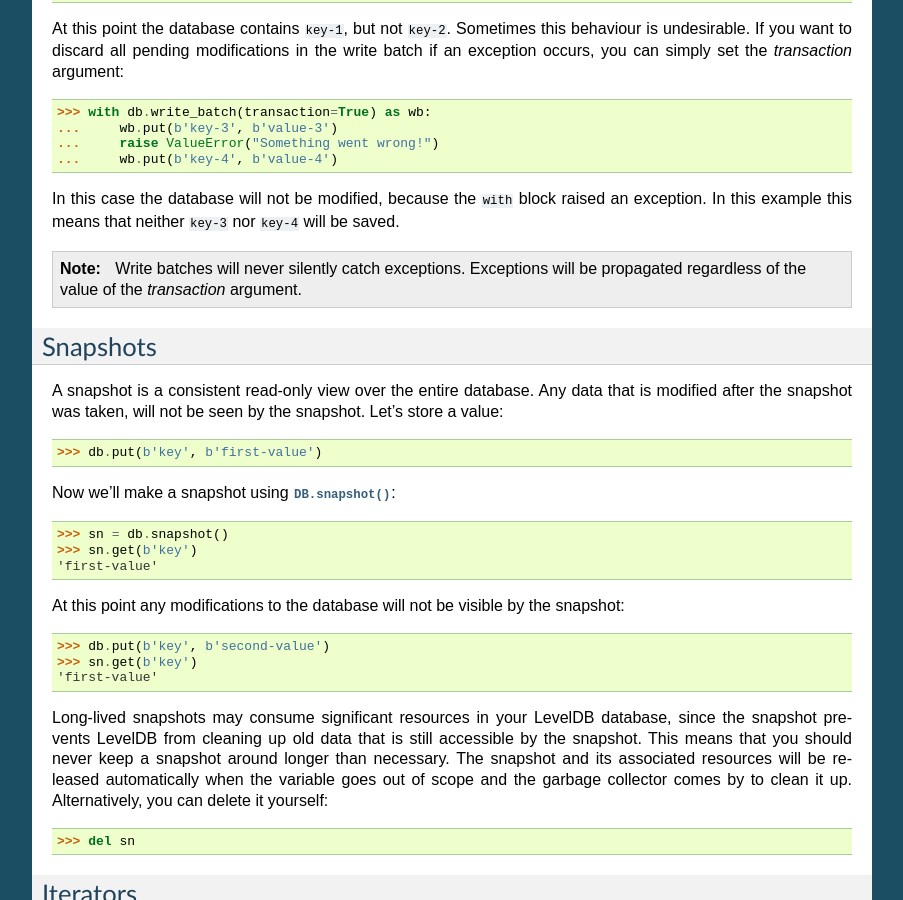
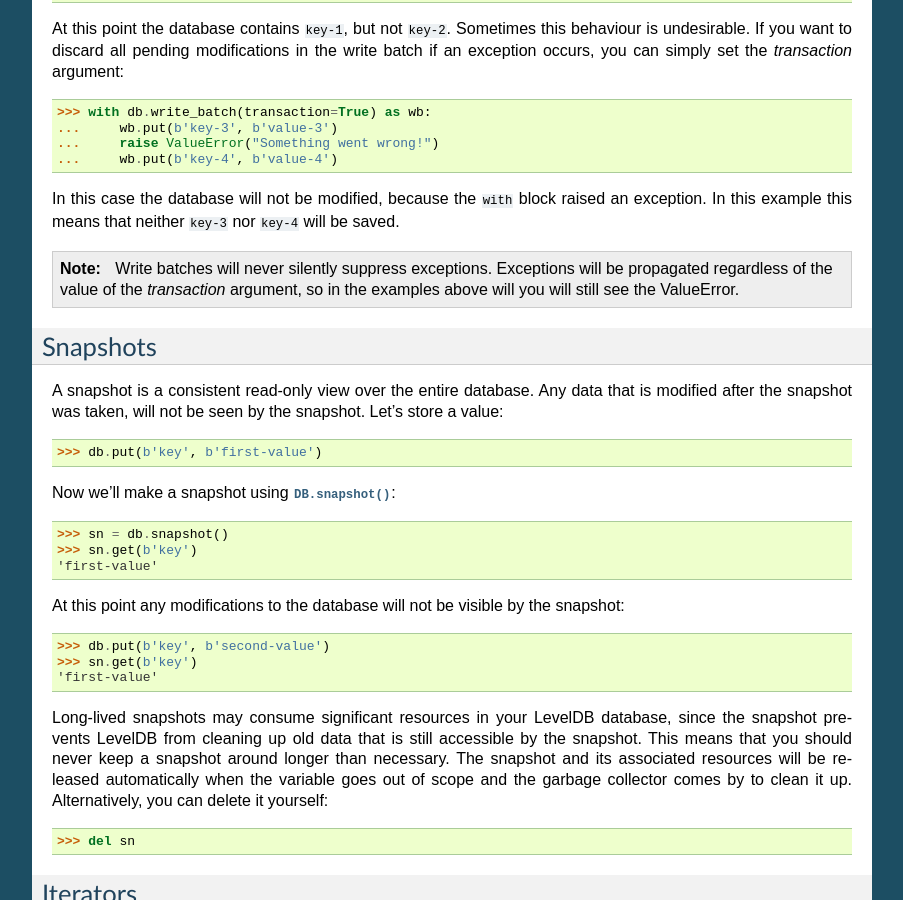
Before and after one commit to wbolster/plyvel, a Sphinx documentation site: the page built from doc/tutorial.rst, in a window 1280 px wide and 900 px high, scrolled down 2108 px. Shown: the whole window, without its empty margins (198-1101 px from the left). Built offline with Sphinx 7.4.7, drawn with Linux system fonts in a browser that asks for light colours.

Commit message:
Clarify exception handling a bit in tutorial

```diff
--- a/doc/tutorial.rst
+++ b/doc/tutorial.rst
@@ -146,8 +146,9 @@ raised an exception. In this example this means that neither ``key-3`` nor
 
 .. note::
 
-   Write batches will never silently catch exceptions. Exceptions will be
-   propagated regardless of the value of the `transaction` argument.
+   Write batches will never silently suppress exceptions. Exceptions will be
+   propagated regardless of the value of the `transaction` argument, so in the
+   examples above will you will still see the ValueError.
 
 
 Snapshots
```
